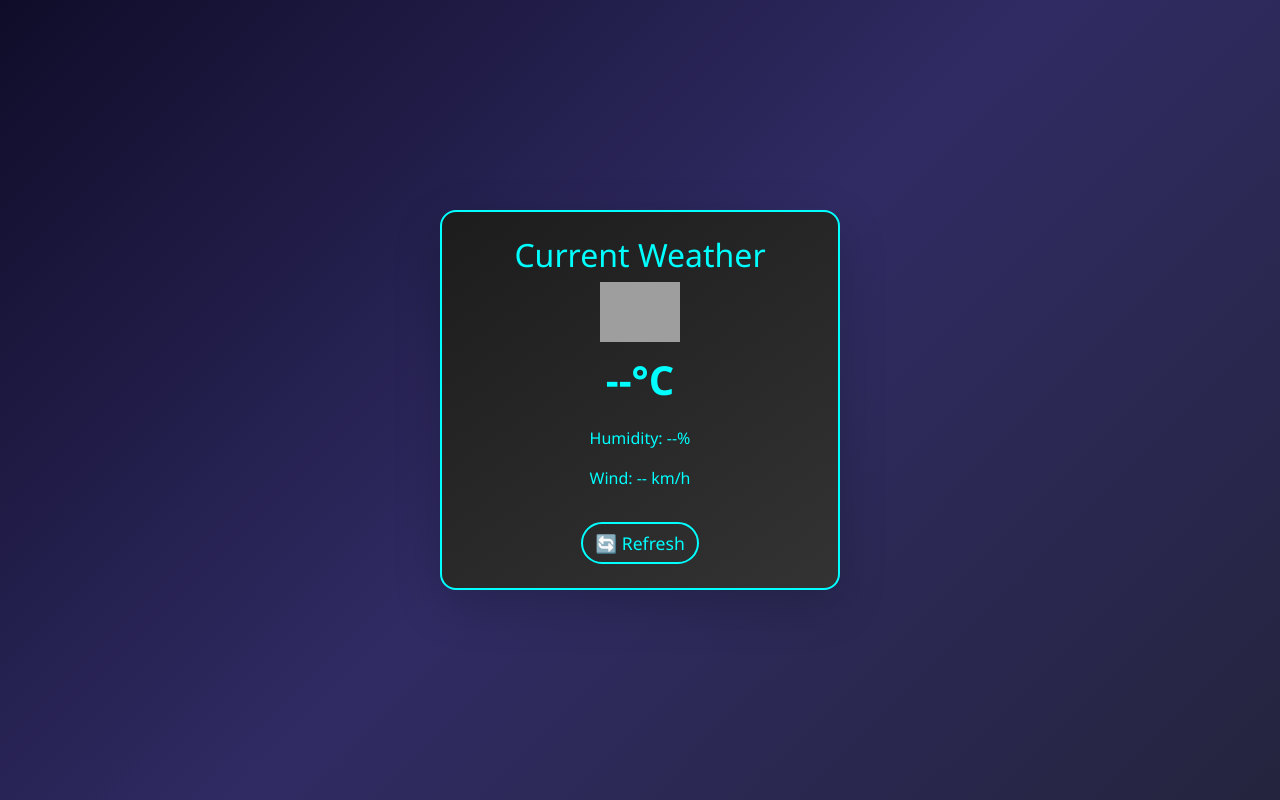
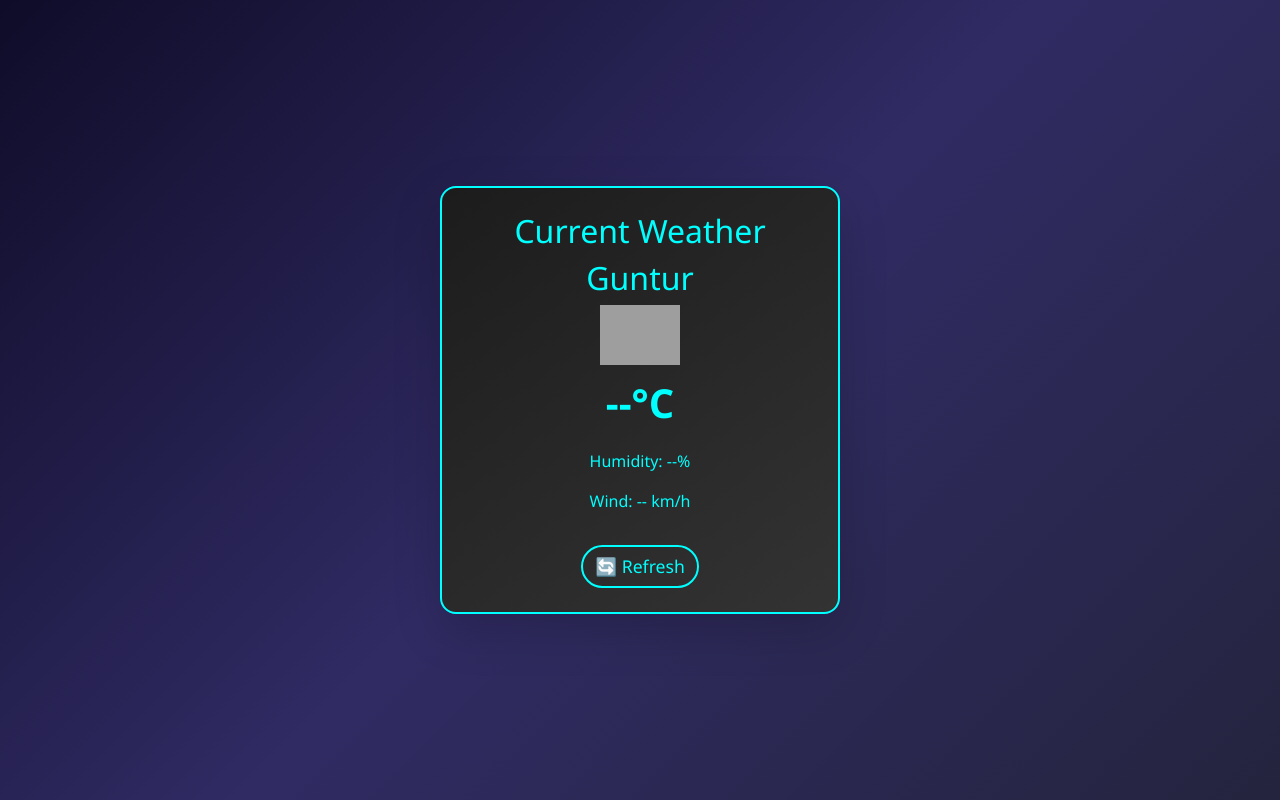
Before and after one commit to Prasanth-Reddy-Kasu/tutedude6, a plain HTML site: page index.html in a window 1280 px wide. Drawn offline with nearby package versions, Linux system fonts and the light colour scheme; no server answers; grey boxes are pictures that could not be loaded.

Commit message:
index.html

```diff
--- a/index.html
+++ b/index.html
@@ -16,6 +16,7 @@
     <main class="weather-card text-center p-4 rounded-4 shadow-lg">
       <section class="weather-info mb-3">
         <h1 class="fs-2">Current Weather</h1>
+        <h2 class="fs-2">Guntur</h2>
         <div id="icon" class="my-2"></div>
         <p class="temperature fs-1 fw-bold" id="temperature">--°C</p>
         <p class="humidity">Humidity: <span id="humidity">--%</span></p>
```
